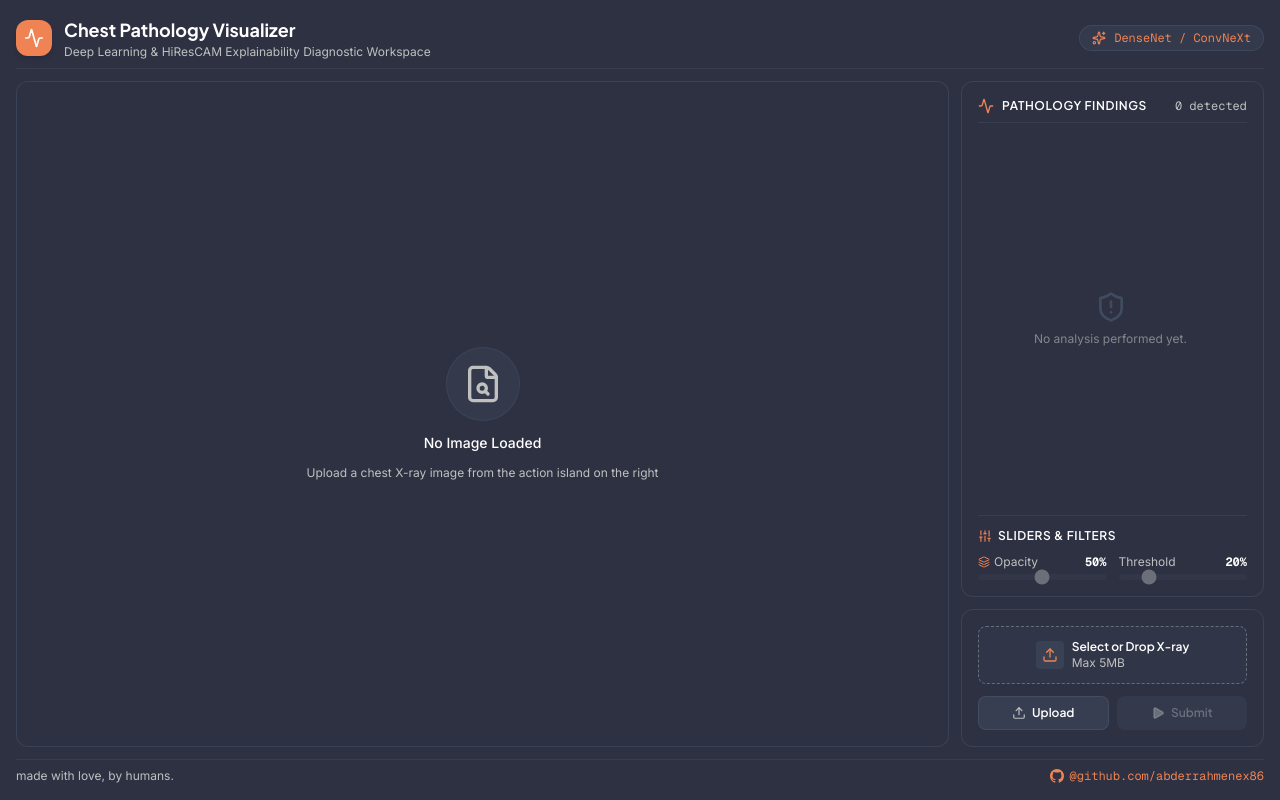
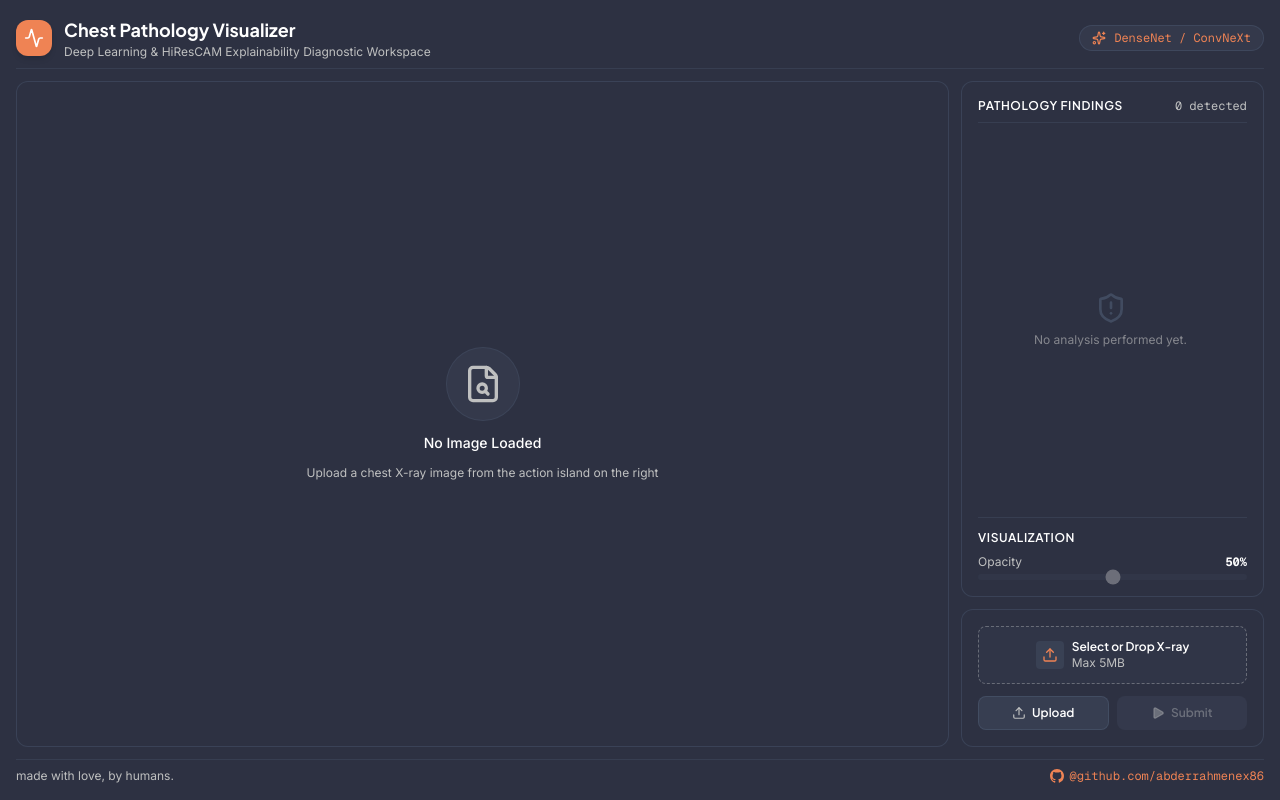
Before and after one commit to abderrahmenex86/Multi-Label-Chest-Pathology-XAI, a React (Vite) app in the folder frontend/: page / in a window 1280 px wide. Built offline with nearby package versions, Linux system fonts and the light colour scheme.

Commit message:
[frontend/src/components/ResultsPanel.tsx] remove threshold slider and activity sliders and opacity icons from results panel

```diff
--- a/frontend/src/components/ResultsPanel.tsx
+++ b/frontend/src/components/ResultsPanel.tsx
@@ -1,13 +1,11 @@
 import React from 'react';
-import { Activity, ShieldAlert, Sliders, Layers } from 'lucide-react';
+import { ShieldAlert } from 'lucide-react';
 import type { Prediction } from '../types';
 
 interface ResultsPanelProps {
     predictions: Prediction[];
     opacity: number;
     setOpacity: (val: number) => void;
-    threshold: number;
-    setThreshold: (val: number) => void;
     target: string;
     onSelectTarget: (name: string) => void;
     disabled: boolean;
@@ -17,25 +15,20 @@ export const ResultsPanel: React.FC<ResultsPanelProps> = ({
     predictions,
     opacity,
     setOpacity,
-    threshold,
-    setThreshold,
     target,
     onSelectTarget,
     disabled,
 }) => {
     const filtered = predictions.filter(
-        (item) => item.probability >= threshold
+        (item) => item.probability >= item.threshold
     );
 
     return (
         <div className='flex-1 min-h-0 flex flex-col gap-3 p-4 bg-slate-dark rounded-xl border border-steel-blue/40'>
             <div className='flex items-center justify-between pb-2 border-b border-steel-blue/30 shrink-0'>
-                <div className='flex items-center gap-2 text-coral-orange'>
-                    <Activity className='w-4 h-4' />
                 <h3 className='font-heading font-semibold text-xs text-pure-white uppercase tracking-wider'>
                     Pathology Findings
                 </h3>
-                </div>
                 <span className='text-xs font-mono text-silver-gray'>
                     {filtered.length} detected
                 </span>
@@ -51,7 +44,7 @@ export const ResultsPanel: React.FC<ResultsPanelProps> = ({
 
                 {predictions.length > 0 && filtered.length === 0 && (
                     <div className='py-8 text-center text-xs font-sans text-silver-gray'>
-                        No active pathologies above threshold.
+                        No active pathologies detected above threshold.
                     </div>
                 )}
 
@@ -101,19 +94,14 @@ export const ResultsPanel: React.FC<ResultsPanelProps> = ({
                 })}
             </div>
 
-            <div className='pt-3 border-t border-steel-blue/30 flex flex-col gap-2.5 shrink-0'>
-                <div className='flex items-center gap-1.5 text-coral-orange'>
-                    <Sliders className='w-3.5 h-3.5' />
+            <div className='pt-3 border-t border-steel-blue/30 flex flex-col gap-2 shrink-0'>
                 <span className='font-heading font-semibold text-xs text-pure-white uppercase tracking-wider'>
-                        Sliders & Filters
+                    Visualization
                 </span>
-                </div>
 
-                <div className='grid grid-cols-2 gap-3'>
                 <div className='flex flex-col gap-1'>
                     <div className='flex justify-between items-center text-xs font-sans'>
-                            <label className='flex items-center gap-1 text-silver-gray text-xs'>
-                                <Layers className='w-3 h-3 text-coral-orange' />
+                        <label className='text-silver-gray text-xs'>
                             Opacity
                         </label>
                         <span className='text-pure-white font-mono font-bold'>
@@ -126,38 +114,12 @@ export const ResultsPanel: React.FC<ResultsPanelProps> = ({
                         max='1'
                         step='0.02'
                         value={opacity}
-                            onChange={(e) =>
-                                setOpacity(parseFloat(e.target.value))
-                            }
-                            disabled={disabled}
-                            className='w-full h-1.5 bg-steel-blue/30 rounded-lg appearance-none cursor-pointer accent-coral-orange disabled:opacity-40'
-                        />
-                    </div>
-
-                    <div className='flex flex-col gap-1'>
-                        <div className='flex justify-between items-center text-xs font-sans'>
-                            <label className='text-silver-gray text-xs'>
-                                Threshold
-                            </label>
-                            <span className='text-pure-white font-mono font-bold'>
-                                {Math.round(threshold * 100)}%
-                            </span>
-                        </div>
-                        <input
-                            type='range'
-                            min='0'
-                            max='1'
-                            step='0.05'
-                            value={threshold}
-                            onChange={(e) =>
-                                setThreshold(parseFloat(e.target.value))
-                            }
+                        onChange={(e) => setOpacity(parseFloat(e.target.value))}
                         disabled={disabled}
                         className='w-full h-1.5 bg-steel-blue/30 rounded-lg appearance-none cursor-pointer accent-coral-orange disabled:opacity-40'
                     />
                 </div>
             </div>
         </div>
-        </div>
     );
 };
```
Lines whose indentation alone changed are shown as unchanged.
